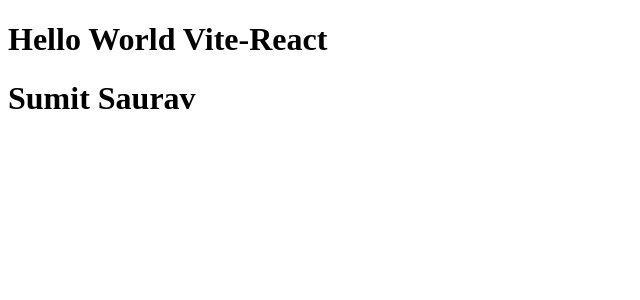
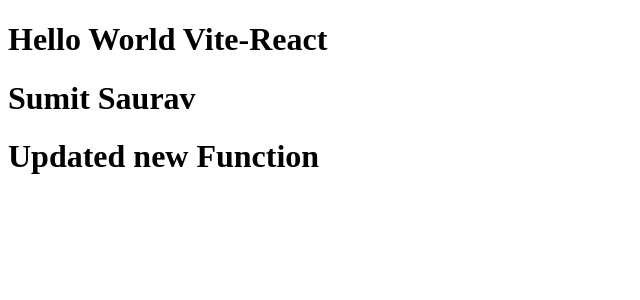
Before and after one commit to Sumit021995/react-js-study, a React (Vite) app in the folder vit-react/01Basic-react-vit/: page / in a window 1280 px wide. Shown: the top 300 px of the page, without its empty margins (0-640 px from the left). Built offline with nearby package versions, Linux system fonts and the light colour scheme.

Commit message:
file updated

```diff
--- a/vit-react/01Basic-react-vit/src/main.jsx
+++ b/vit-react/01Basic-react-vit/src/main.jsx
@@ -4,7 +4,9 @@ import App from './App.jsx'
 import MyName from './Project.jsx'
 
 function MyApp(){
-
+  return (
+    <h1>Updated new Function</h1>
+  );
 }
 
 
@@ -12,6 +14,7 @@ ReactDOM.createRoot(document.getElementById('root')).render(
   <>
   <App />
   <MyName/>
+  <MyApp/>
 
   </>
 
```
